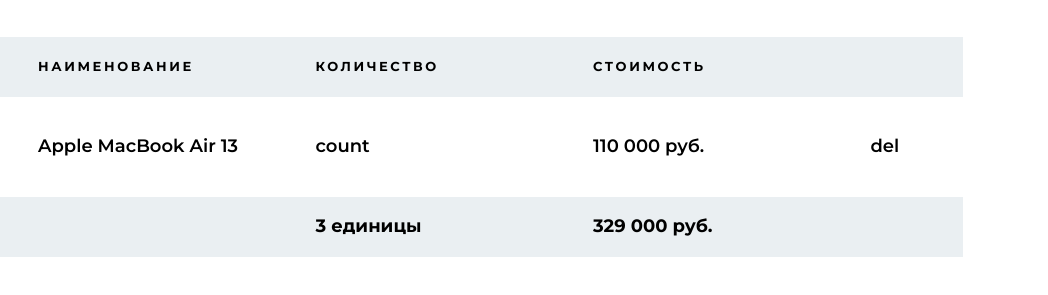
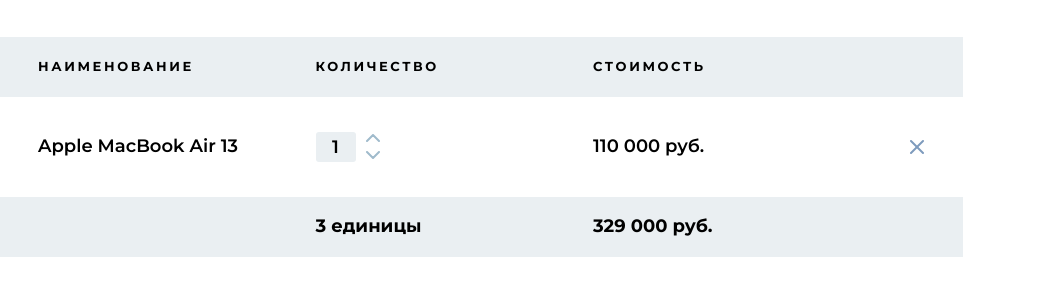
Before and after one commit to artyomevsyukov/Cart, a plain HTML site: page index.html in a window 1280 px wide. Shown: the part 109-404 px from the top of the page, 232-1280 px from the left. Drawn offline with Linux system fonts and the light colour scheme.

Commit message:
added first item

```diff
--- a/index.html
+++ b/index.html
@@ -31,9 +31,37 @@
                 />
               </div>
               <div class="producr__title">Apple MacBook Air 13</div>
-              <div class="producr__count">count</div>
+
+              <div class="producr__count">
+                <!-- count -->
+                <div class="count">
+                  <div class="count__box">
+                    <input
+                      type="number"
+                      class="count__input"
+                      min="1"
+                      max="100"
+                      value="1"
+                    />
+                  </div>
+
+                  <div class="count__controls">
+                    <button type="button" class="count__up">
+                      <img src="./img/icons/icon-up.svg" alt="Increase" />
+                    </button>
+                    <button type="button" class="count__down">
+                      <img src="./img/icons/icon-down.svg" alt="Decrease" />
+                    </button>
+                  </div>
+                </div>
+              </div>
+
               <div class="producr__price">110 000 руб.</div>
-              <div class="producr__controls">del</div>
+              <div class="producr__controls">
+                <button type="button">
+                  <img src="./img/icons/cross.svg" alt="delete" />
+                </button>
+              </div>
             </section>
 
             <footer class="cart-footer">
--- /dev/null
+++ b/sass/blocks/_count.scss
@@ -0,0 +1,34 @@
+.count {
+  display: flex;
+  column-gap: 10px;
+  align-items: center;
+}
+.count__box {
+  width: 40px;
+  height: 30px;
+  background: #eaeff2;
+  border-radius: 3px;
+}
+.count__input {
+  max-width: 100%;
+  padding-top: 4px;
+  background-color: transparent;
+  text-align: center;
+
+  font-weight: 600;
+  font-size: 18px;
+  line-height: 1.3;
+}
+.count__input::-webkit-inner-spin-button,
+.count__input::-webkit-outer-spin-button {
+  appearance: none;
+}
+.count__controls {
+  display: flex;
+  flex-direction: column;
+  row-gap: 9px;
+}
+
+.count__controls img {
+  display: block;
+}
--- a/sass/blocks/_product.scss
+++ b/sass/blocks/_product.scss
@@ -22,4 +22,5 @@
 .producr__price {
 }
 .producr__controls {
+  justify-self: center;
 }
--- a/sass/main.scss
+++ b/sass/main.scss
@@ -9,3 +9,4 @@
 @import "./blocks/cart-header";
 @import "./blocks/product";
 @import "./blocks/cart-footer";
+@import "./blocks/count";
```
Also changed, not shown: css/main.css, 1 other file.
